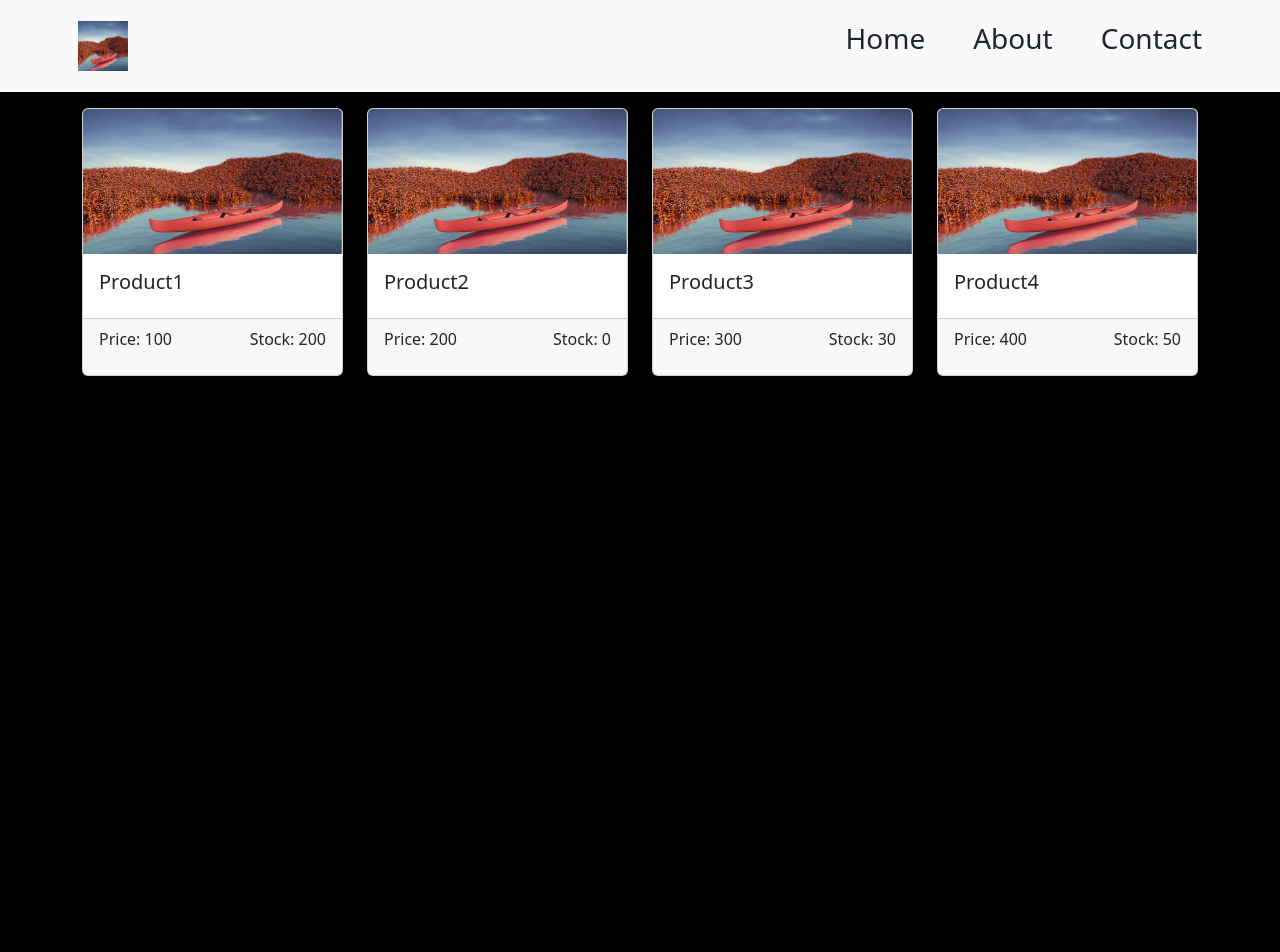
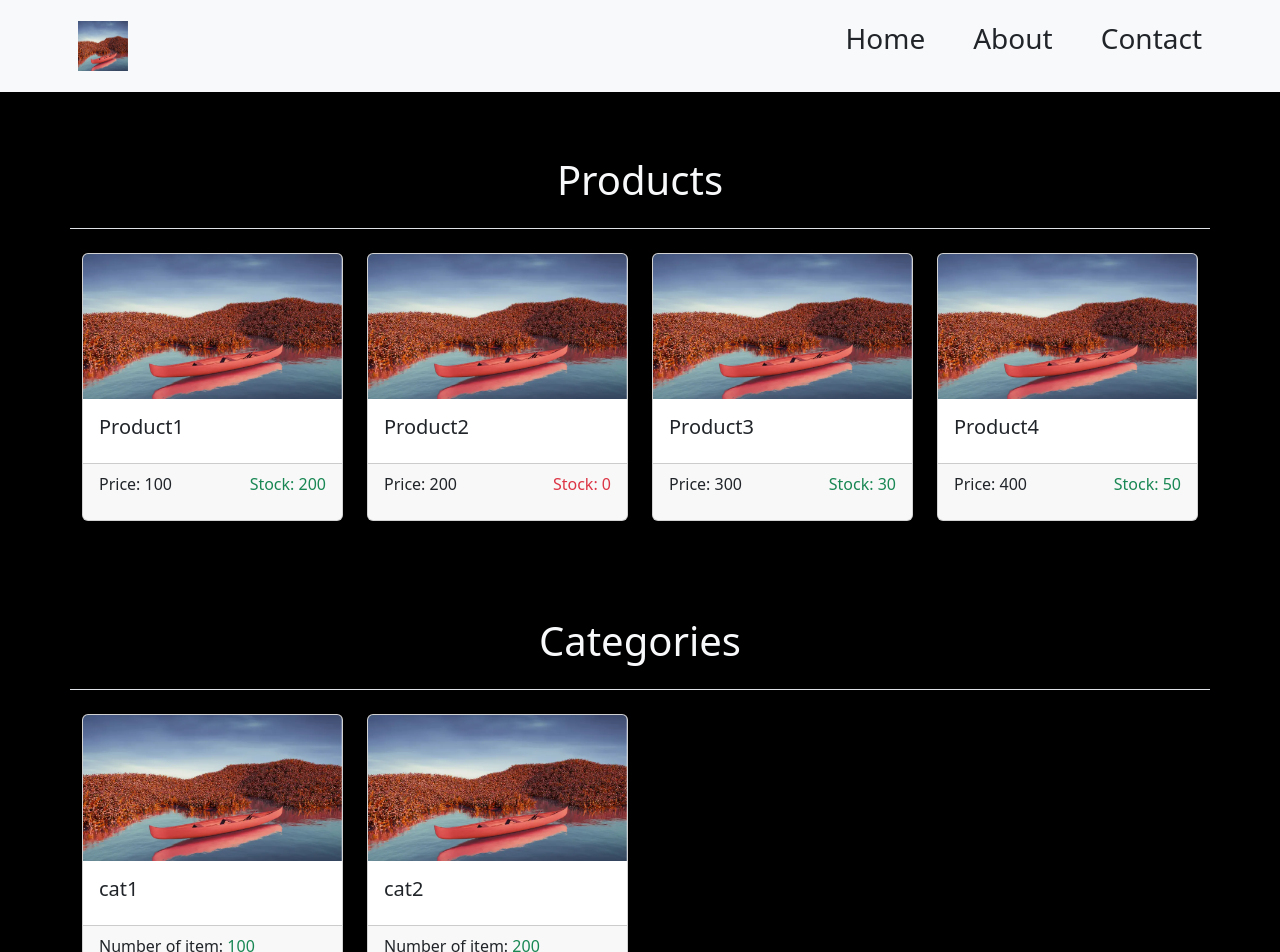
Before and after one commit to anasnashat/angular-day2-lab, an Angular app: page / in a window 1280 px wide. Shown: the top 952 px of the page. Before the commit the page ends 884 px from the top, so only its background shows below. Built offline with nearby package versions, Linux system fonts and the light colour scheme.

Commit message:
add category component

```diff
--- a/src/app/app.component.html
+++ b/src/app/app.component.html
@@ -2,5 +2,10 @@
 <app-nav-bar></app-nav-bar>
 
 <div class="container mt-3 vh-100 w-100">
+  <div class="row">
   <app-product></app-product>
+  </div>
+  <div class="row mt-5">
+    <app-category></app-category>
+  </div>
 </div>
--- a/src/app/app.component.ts
+++ b/src/app/app.component.ts
@@ -2,10 +2,11 @@ import { Component } from '@angular/core';
 import { RouterOutlet } from '@angular/router';
 import {NavBarComponent} from './nav-bar/nav-bar.component';
 import {ProductComponent} from './product/product.component';
+import {CategoryComponent} from './category/category.component';
 
 @Component({
   selector: 'app-root',
-  imports: [RouterOutlet, NavBarComponent, ProductComponent],
+  imports: [RouterOutlet, NavBarComponent, ProductComponent, CategoryComponent],
   templateUrl: './app.component.html',
   styleUrl: './app.component.css'
 })
--- /dev/null
+++ b/src/app/category/category.component.html
@@ -0,0 +1,19 @@
+<h1 class="text-center mt-5 mb-5 text-light">Categories</h1>
+
+<div class="row row-cols-1 row-cols-md-4 g-4 border-top">
+  @for (category of categories; track $index){
+    <div class="col">
+      <div class="card">
+        <img [src]="category.image" class="card-img-top" alt="...">
+        <div class="card-body">
+          <h5 class="card-title">{{ category.name }}</h5>
+        </div>
+        <div class="card-footer d-flex justify-content-between">
+          <p  class="card-text" > Number of item:  <span [class]="category.numberOfProducts > 0 ?  'text-success' : 'text-danger'" >{{ category.numberOfProducts}}</span> </p>
+
+        </div>
+      </div>
+    </div>
+
+  }
+</div>
--- /dev/null
+++ b/src/app/category/category.component.ts
@@ -0,0 +1,24 @@
+import { Component } from '@angular/core';
+import {CategoryInterface} from './category.interface';
+
+@Component({
+  selector: 'app-category',
+  imports: [],
+  templateUrl: './category.component.html',
+  styleUrl: './category.component.css'
+})
+
+export class CategoryComponent {
+  categories: CategoryInterface[] = [
+    {
+      name: 'cat1',
+      image: "images/img.png",
+      numberOfProducts: 100,
+    },
+    {
+      name: 'cat2',
+      image: "images/img.png",
+      numberOfProducts: 200,
+    }
+  ]
+}
--- /dev/null
+++ b/src/app/category/category.interface.ts
@@ -0,0 +1,5 @@
+export interface CategoryInterface {
+  name: string;
+  image: string;
+  numberOfProducts: number;
+}
--- a/src/app/product/product.component.html
+++ b/src/app/product/product.component.html
@@ -1,4 +1,7 @@
-<div class="row row-cols-1 row-cols-md-4 g-4">
+
+<h1 class="text-center mt-5 mb-5 text-light">Products</h1>
+
+<div class="row row-cols-1 row-cols-md-4 g-4 border-top">
 
 @for (product of products; track $index){
     <div class="col">
@@ -9,7 +12,7 @@
         </div>
         <div class="card-footer d-flex justify-content-between">
           <p class="card-text">Price: {{ product.price }}</p>
-          <p class="card-text"> Stock: {{ product.stock}} </p>
+          <p  class="card-text" [class]="product.stock > 0 ?  'text-success' : 'text-danger' " > Stock: {{ product.stock}} </p>
 
         </div>
       </div>
```
Also changed, not shown: src/app/category/category.component.css (added), 1 other file (tests, documents, lock files or other folders).
